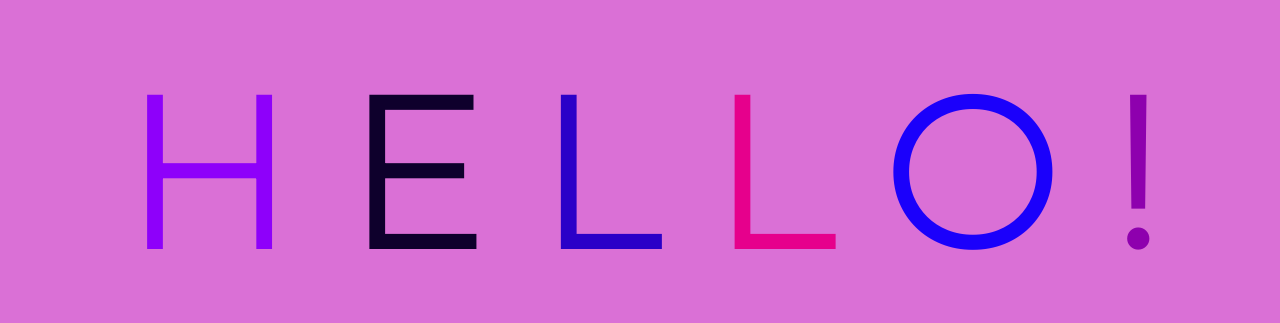
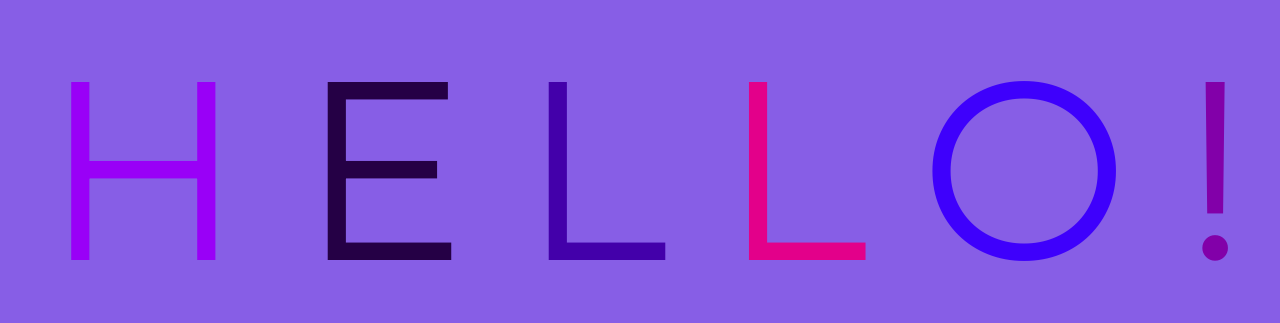
Before and after one commit to davegrnr/githubtext, a plain HTML site: page index.html in a window 1280 px wide. Shown: the part 234-557 px from the top of the page. Drawn offline with Linux system fonts and the light colour scheme.

Commit message:
change bg color and timing

```diff
--- a/app.css
+++ b/app.css
@@ -3,14 +3,14 @@ body {
 	justify-content: center;
 	align-items: center;
 	height: 100vh;
-	background-color: orchid;
+	background-color: rgb(135, 94, 230);
 }
 
 h1 {
-	font-size: 13rem;
+	font-size: 15rem;
 	font-family: Montserrat;
 }
 
 .letter {
-	transition: color 1000ms;
+	transition: color 2000ms;
 }
```
